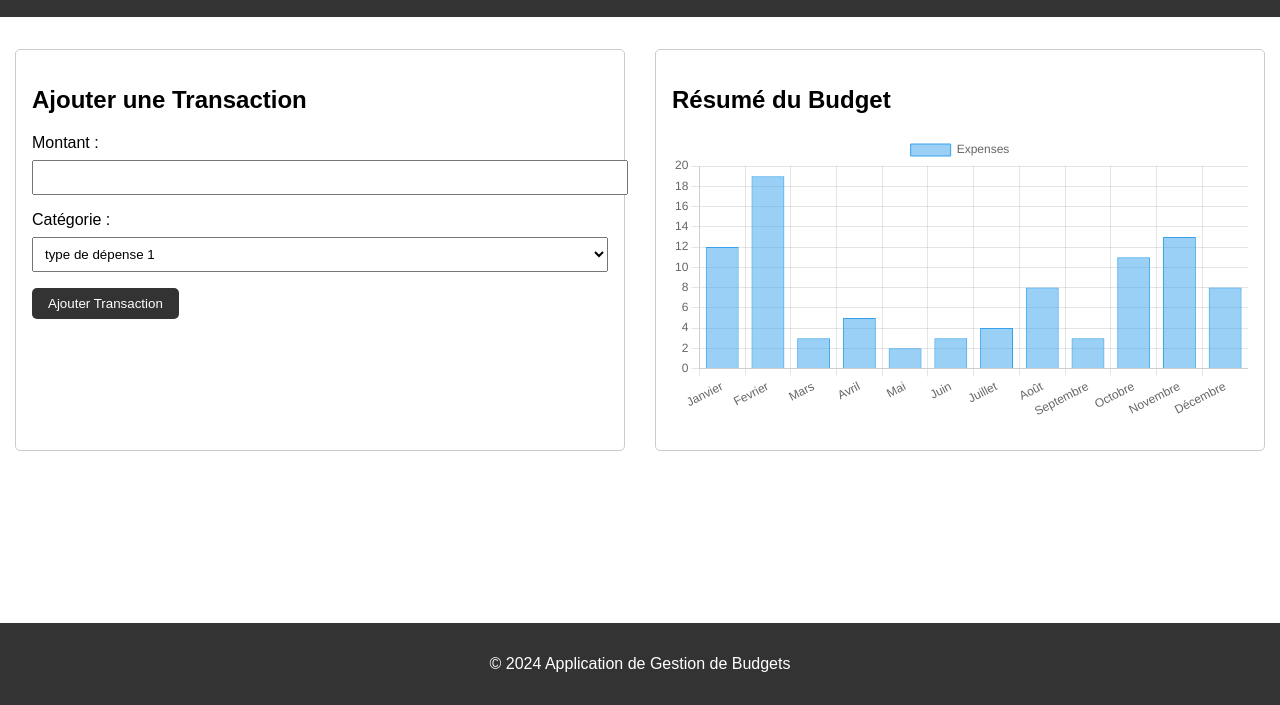
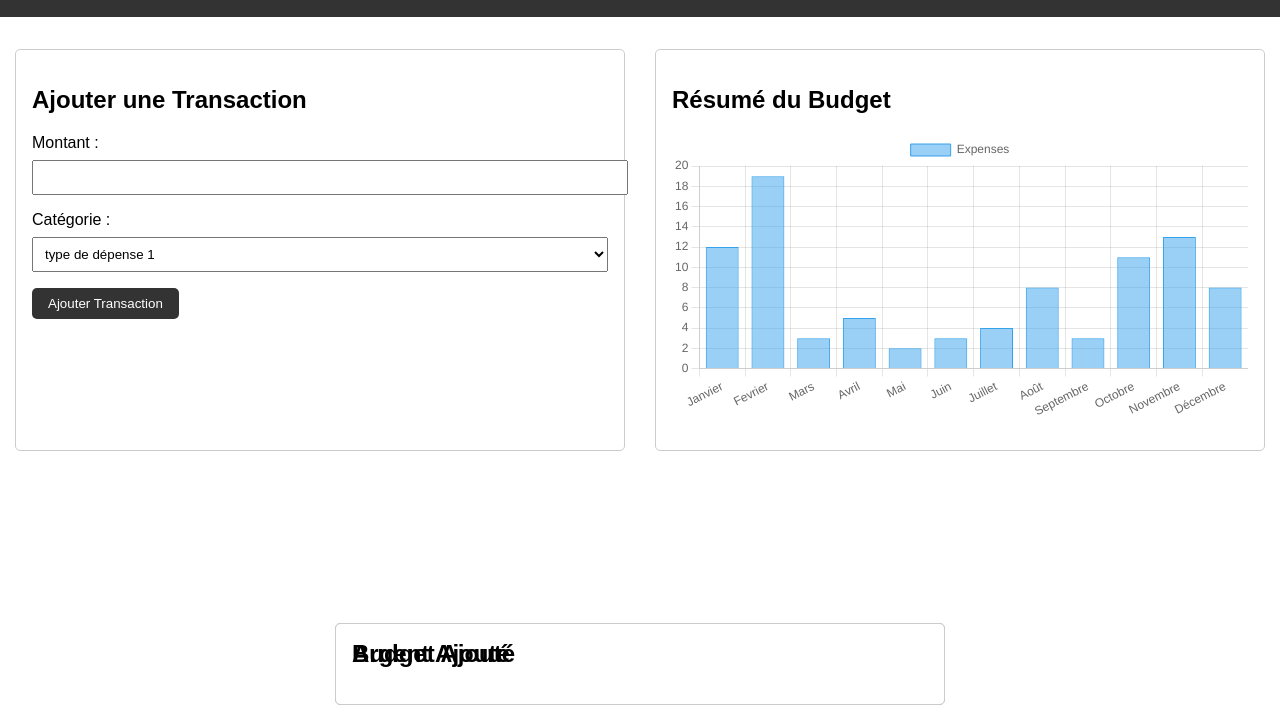
Before and after one commit to PaulDecat/ProjetJS, a plain HTML site: page Frontpage.html in a window 1280 px wide. Shown: the part 95-800 px from the top of the page. Drawn offline with nearby package versions, Linux system fonts and the light colour scheme.

Commit message:
endless testing

```diff
--- a/Frontpage.css
+++ b/Frontpage.css
@@ -57,3 +57,21 @@ footer {
   bottom: 0;
   width: 100%;
 }
+
+.bottom-section {
+  border: 1px solid #ccc;
+  border-radius: 5px;
+  padding: 1rem;
+  width: 45%;
+  margin-top: 2rem;
+}
+
+.bottom-section h2 {
+  margin-top: 0;
+}
+
+#budget-added-section,
+#money-added-section {
+  position: absolute;
+  bottom: 0;
+}
--- a/Frontpage.html
+++ b/Frontpage.html
@@ -57,10 +57,15 @@
 
             </div>
         </section>
+        <section id="budget-added-section" class="bottom-section">
+          <h2>Budget Ajouté</h2>
+          <!-- Contenu de la section du budget ajouté -->
+      </section>
+
+      <section id="money-added-section" class="bottom-section">
+          <h2>Argent Ajouté</h2>
+          <!-- Contenu de la section de l'argent ajouté -->
+      </section>
     </main>
-    <footer>
-        <p>&copy; 2024 Application de Gestion de Budgets</p>
-    </footer>
-    <script src="script.js"></script>
 </body>
 </html>
```
Lines whose indentation alone changed are shown as unchanged.
